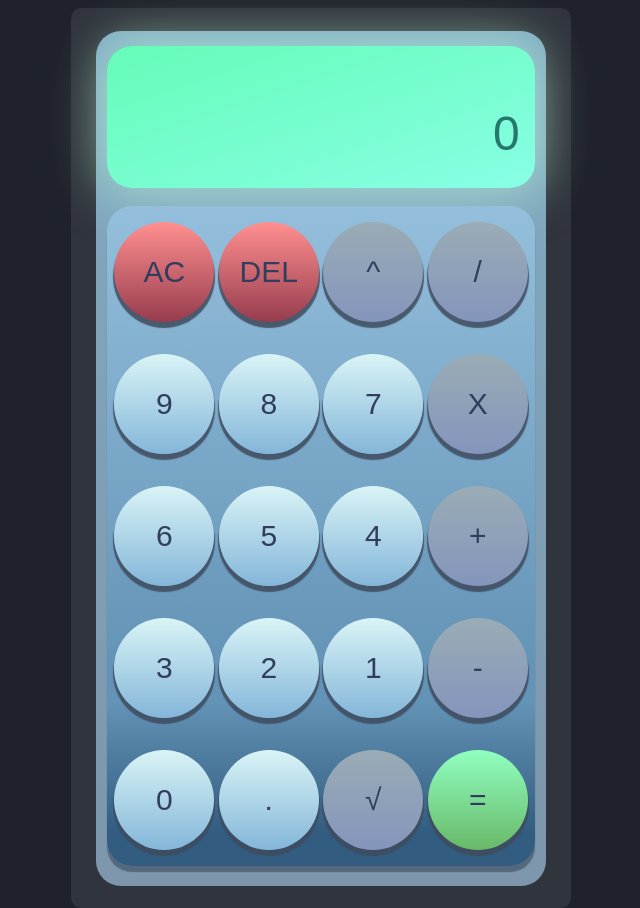
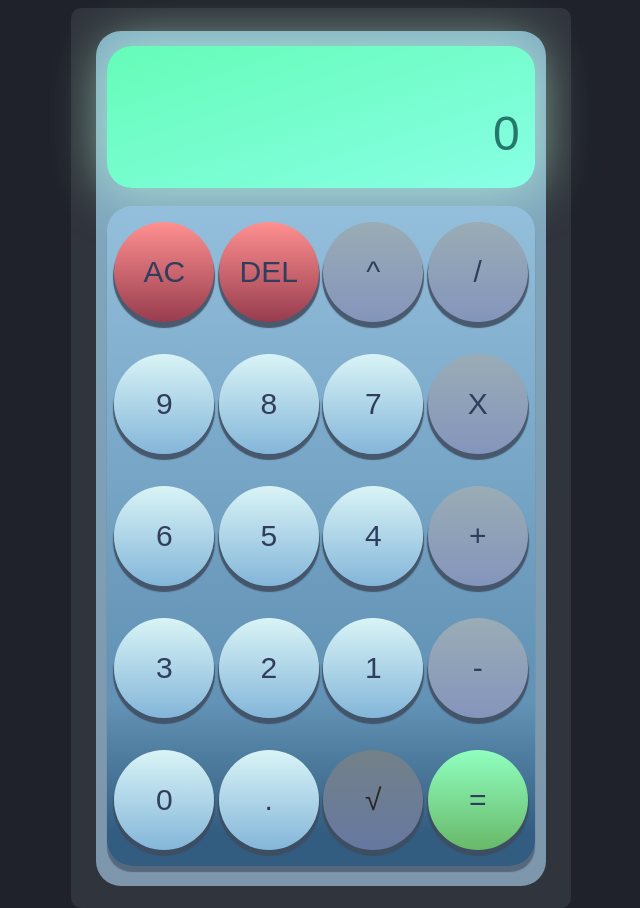
Before and after one commit to marcilustra/Marbacus, a plain HTML site: page Mark II/index.html in a window 1280 px wide. Shown: the whole page, without its empty margins (319-959 px from the left). Drawn offline with Linux system fonts and the light colour scheme.

Commit message:
Disabled sqrt until proper implementation is found

```diff
--- a/Mark II/index.html
+++ b/Mark II/index.html
@@ -21,31 +21,31 @@
                         <div class="row">
                             <input type='button' id="AC" class="deletes" value="AC" onclick="clearAll()">
                             <input type='button' id="DEL" class="deletes" value="DEL" onclick="delEat()">
-                            <input type='button' id="exp" class="sign" value="^">
-                            <input type='button' class="sign" id="divide" value="/">
+                            <input type='button' id="exp" class="sign" value="^" onclick="performOperation(this.value)">
+                            <input type='button' class="sign" id="divide" value="/" onclick="performOperation(this.value)">
                         </div>
                         <div class="row">
                             <input type='button' class="number" value="9" onclick="appendNumber(this.value)">
                             <input type='button' class="number" value="8" onclick="appendNumber(this.value)">
                             <input type='button' class="number" value="7" onclick="appendNumber(this.value)">
-                            <input type='button' class="sign" id="times" value="X">
+                            <input type='button' class="sign" id="times" value="X" onclick="performOperation(this.value)">
                         </div>
                         <div class="row">
                             <input type='button' class="number" value="6" onclick="appendNumber(this.value)">
                             <input type='button' class="number" value="5" onclick="appendNumber(this.value)">
                             <input type='button' class="number" value="4" onclick="appendNumber(this.value)">
-                            <input type='button' class="sign" id="add" value="+" onclick="plus(this.value)">
+                            <input type='button' class="sign" id="add" value="+" onclick="performOperation(this.value)">
                         </div>
                         <div class="row">
                             <input type='button' class="number" value="3" onclick="appendNumber(this.value)">
                             <input type='button' class="number" value="2" onclick="appendNumber(this.value)">
                             <input type='button' class="number" value="1" onclick="appendNumber(this.value)">
-                            <input type='button' class="sign" id="minus" value="-" onclick="myNus(this.value)">
+                            <input type='button' class="sign" id="minus" value="-" onclick="performOperation(this.value)">
                         </div>
                         <div class="row">
                             <input type='button' class="number" id="zero" value="0" onclick="appendNumber(this.value)">
                             <input type='button' class="number" id="dot" value="." onclick="dotIT(this.value)">
-                            <input type='button' class="sign" id="sqrt" value="&Sqrt;">
+                            <input type='button' class="sign" id="sqrt" value="&Sqrt;" disabled>
                             <input type='button' id="equal-sign" value="=" onclick="displayFinal()">
                         </div>
                     </div>
```
Also changed, not shown: Mark II/holder.txt.
